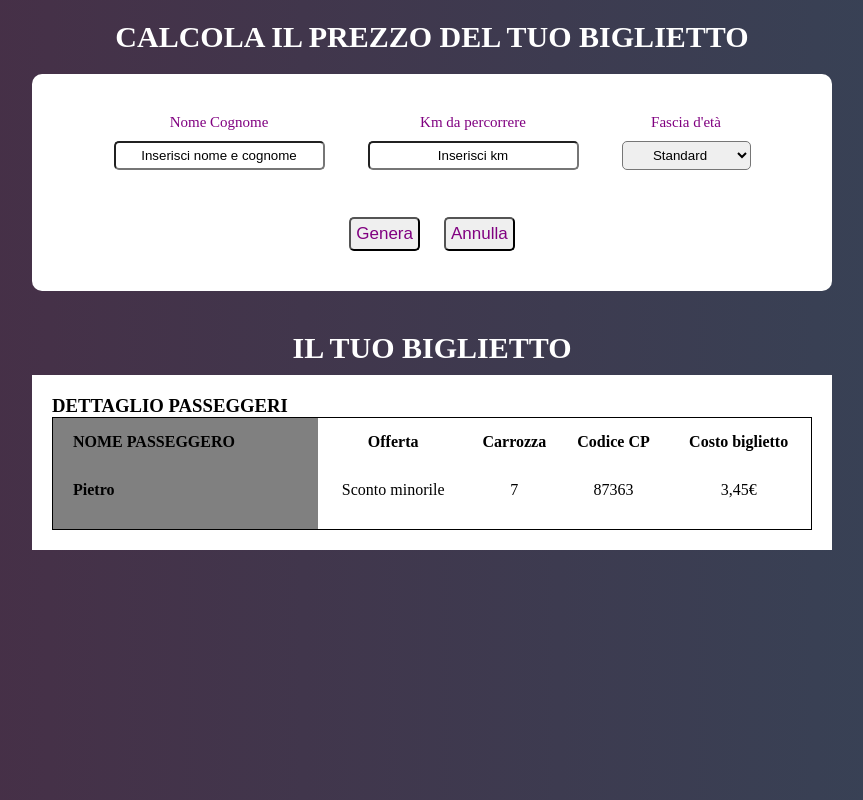
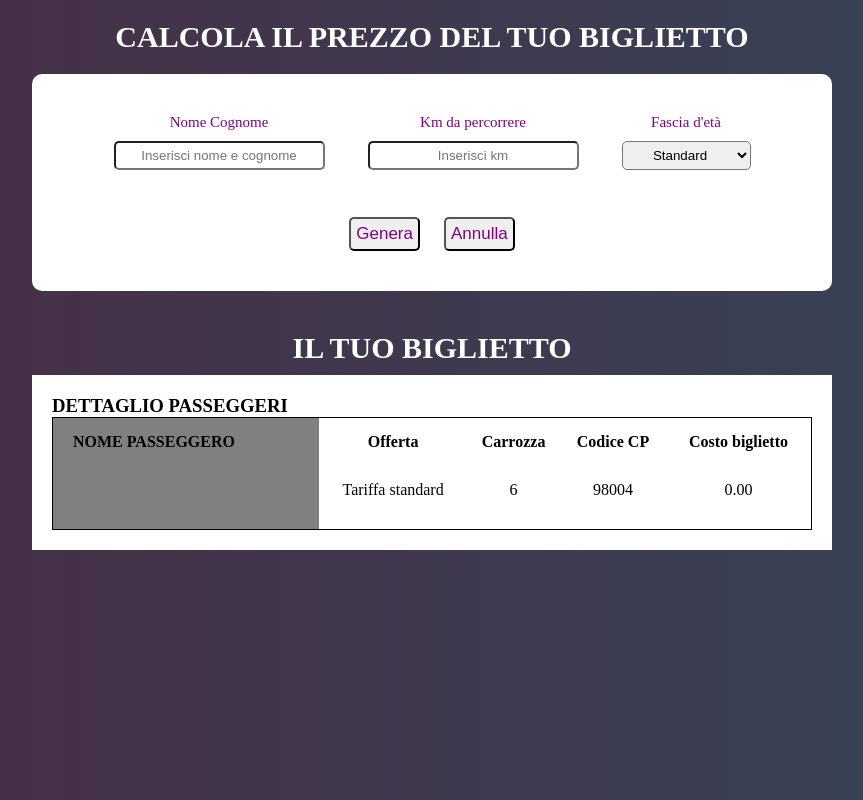
Before and after one commit to Sevenis/js-biglietto-treno-form, a plain HTML site: page index.html in a window 1280 px wide. Both pictures are taken after a click on the button "Genera". Shown: the whole page, without its empty margins (208-1071 px from the left). Drawn offline with Linux system fonts and the light colour scheme.

Commit message:
Ticket Price Calculator done

```diff
--- a/css/style.css
+++ b/css/style.css
@@ -70,6 +70,10 @@ h1 {
     border-radius: 5px;
 }
 
+.insert-form-buttons button:hover {
+    border: 2px solid purple;
+}
+
 /* SEZIONE TICKET */
 h2 {
     color: white;
--- a/index.html
+++ b/index.html
@@ -13,18 +13,18 @@
                 <div class="insert-boxes-up">
                     <div class="insert-box">
                         <label for="name"> Nome Cognome </label>
-                        <input type="text" id="name" name="name" value="Inserisci nome e cognome"><br>
+                        <input type="text" id="name" name="name" placeholder="Inserisci nome e cognome"><br>
                     </div>
                     <div class="insert-box">
-                        <label for="name"> Km da percorrere </label>
-                        <input type="text" id="km" name="km" value="Inserisci km"><br>
+                        <label for="km"> Km da percorrere </label>
+                        <input type="text" id="km" name="km" placeholder="Inserisci km"><br>
                     </div>
                     <div class="insert-box">
                         <label for="eta"> Fascia d'età </label>
                         <select id="eta" name="eta">
-                            <option value="standard">Standard</option>
-                            <option value="minorenne">Minorenne</option>
-                            <option value="over">Over 65 anni</option>
+                            <option value="Tariffa standard">Standard</option>
+                            <option value="Sconto minorenne">Minorenne</option>
+                            <option value="Sconto Silver">Over 65 anni</option>
                         </select>
                     </div>
                 </div>
@@ -46,13 +46,12 @@
                         <th>Costo biglietto</th>
                       </tr>
                       <tr>
-                    <td>Pietro</td>
-                    <td>Sconto minorile</td>
-                    <td>7</td>
-                    <td>87363</td>
-                    <td>3,45€</td>
+                        <td id='passeggero'></td>
+                        <td id='offerta'></td>
+                        <td id='carrozza'></td>
+                        <td id='numero-ticket'></td>
+                        <td id ='prezzo'></td>
                       </tr>
-
                     </table>
                 </div>
             </div>
--- a/js/script.js
+++ b/js/script.js
@@ -1,10 +1,55 @@
+
+// Attiva bottone "GENERA" che estrapola i dati inseriti dall'utente
+//e calcola il costo del biglietto.
 document.getElementById('genera').addEventListener("click", function(){
-    var valore = document.getElementById('nome').value;
-    document.getElementById('utente').innerHTML=valore;
+    var nomePasseggero = document.getElementById('name').value;
+    var lunghezzaTragitto = document.getElementById('km').value;
+    var scontistica = document.getElementById('eta').value;
+    var tariffaViaggio = calcoloPrezzo(lunghezzaTragitto, scontistica);
+    var numeroCarrozza = randomNumber (1,14);
+    var numeroTicket = randomNumber (90000,100000);
+    document.getElementById('passeggero').innerHTML=nomePasseggero;
+    document.getElementById('offerta').innerHTML=scontistica;
+    document.getElementById('carrozza').innerHTML=numeroCarrozza;
+    document.getElementById('numero-ticket').innerHTML=numeroTicket;
+    document.getElementById('prezzo').innerHTML=tariffaViaggio;
     }
 );
+
+// Attiva bottone "ANNULLA" che cancella i dati del biglietto.
 document.getElementById('annulla').addEventListener("click", function(){
-    document.getElementById('utente').innerHTML="";
-    var utente = document.getElementById('utente');
+    document.getElementById('passeggero').innerHTML="";
+    document.getElementById('offerta').innerHTML="";
+    document.getElementById('carrozza').innerHTML="";
+    document.getElementById('numero-ticket').innerHTML="";
+    document.getElementById('prezzo').innerHTML="";
+    var nomePasseggero = document.getElementById('name');
+    var lunghezzaTragitto = document.getElementById('km');
+    var scontistica = document.getElementById('offerta');
+    var numeroCarrozza = document.getElementById('carrozza');
+    var numeroTicket = document.getElementById('numero-ticket');
+    var tariffaViaggio = document.getElementById('prezzo');
     }
 );
+
+
+// ** FUNZIONI ** //
+
+// Funzione che calcola il prezzo del biglietto
+function calcoloPrezzo (kmViaggio, scontistica){
+    // Dichiarazione variabili
+    var prezzo = 0.21;
+    var costoBiglietto = kmViaggio * prezzo;
+    // Condizione
+    if (scontistica == "Sconto minorenne") {
+        costoBiglietto *= 0.8;
+    } else if (scontistica == "Sconto Silver") {
+        costoBiglietto *= 0.6;
+    }
+    return costoBiglietto.toFixed(2);
+}
+
+// Funzione che estrae un numero random in un intervallo min - max
+function randomNumber (min, max){
+    return Math.floor(Math.random() * (max - min)) + min;
+}
```
Lines whose indentation alone changed are shown as unchanged.
